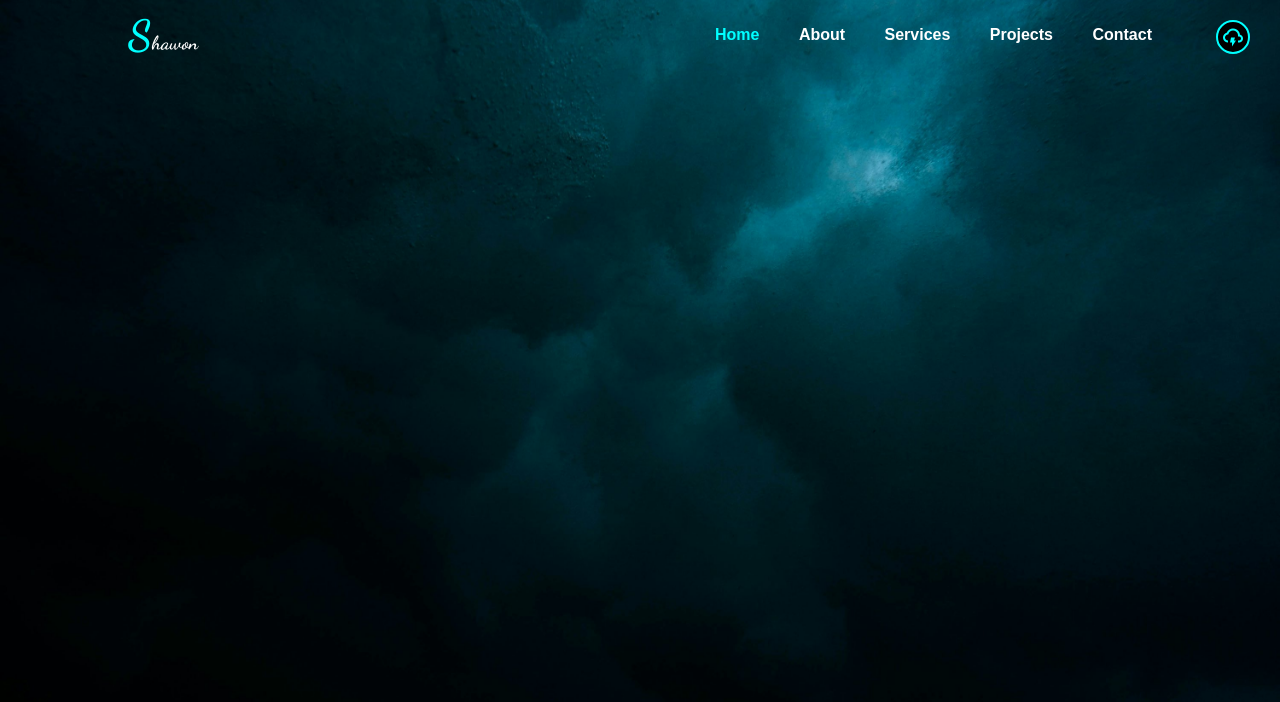
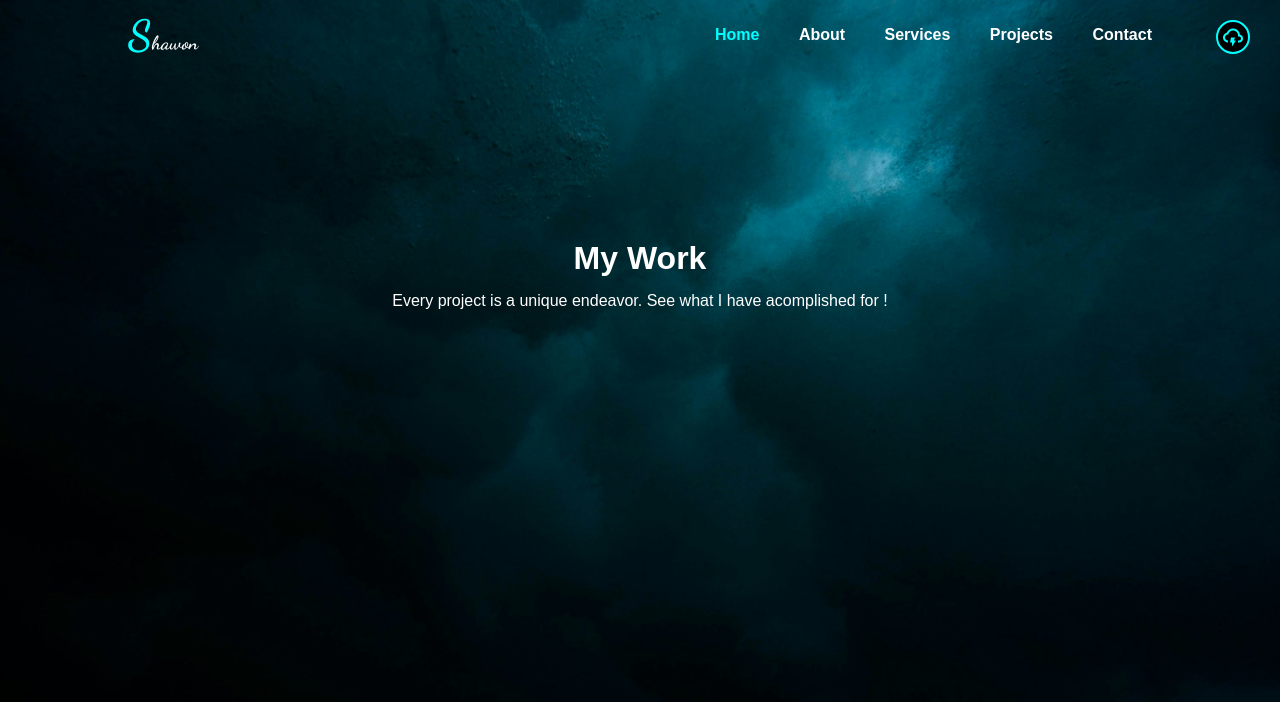
Before and after one commit to Shawon986/Restart_web_development, a plain HTML site: page Project_06/project.html in a window 1280 px wide. Shown: the top 702 px of the page. Drawn offline with nearby package versions, Linux system fonts and the light colour scheme.

Commit message:
heading done

```diff
--- a/Project_06/project.css
+++ b/Project_06/project.css
@@ -83,6 +83,22 @@ span{
     color: aqua;
 }
 
+.heading{
+    color: white;
+    width: 100%;
+    position: absolute;
+    top: 30%;
+    display: flex;
+    flex-direction: column;
+    gap: 15px;
+    align-items: center;
+    justify-content: center;
+ }
+ .title{
+    font-size: 32px;
+ }
+
+
 .social{
     position: absolute;
     bottom: 40px;
--- a/Project_06/project.html
+++ b/Project_06/project.html
@@ -24,6 +24,14 @@
         </nav>
     </header>
 
+
+    <div class="heading">
+        <h3 class="title">My Work</h3>
+        <p class="slogan">Every project is a unique endeavor. See what I have acomplished for !</p>
+    </div>
+
+
+
     <div class="social">
         <a href="#"><i class='bx bxl-facebook'></i></a>
         <a href="#"><i class='bx bxl-linkedin'></i></a>
```
